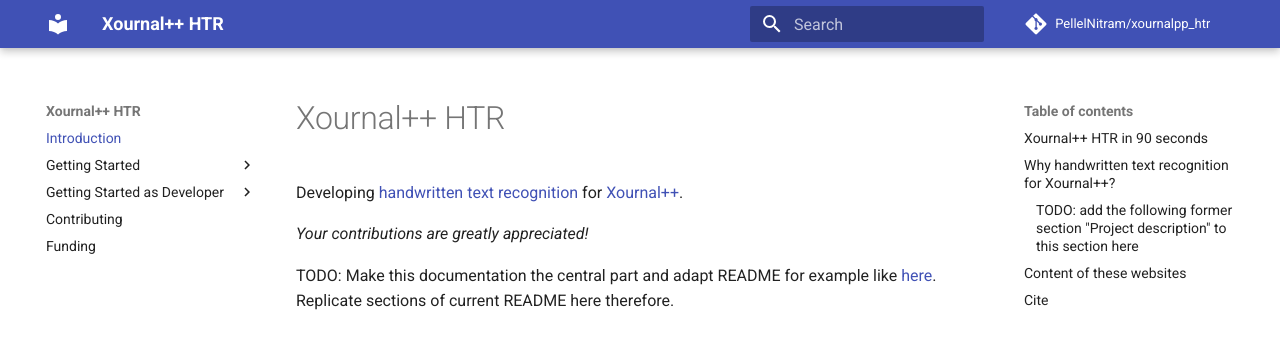
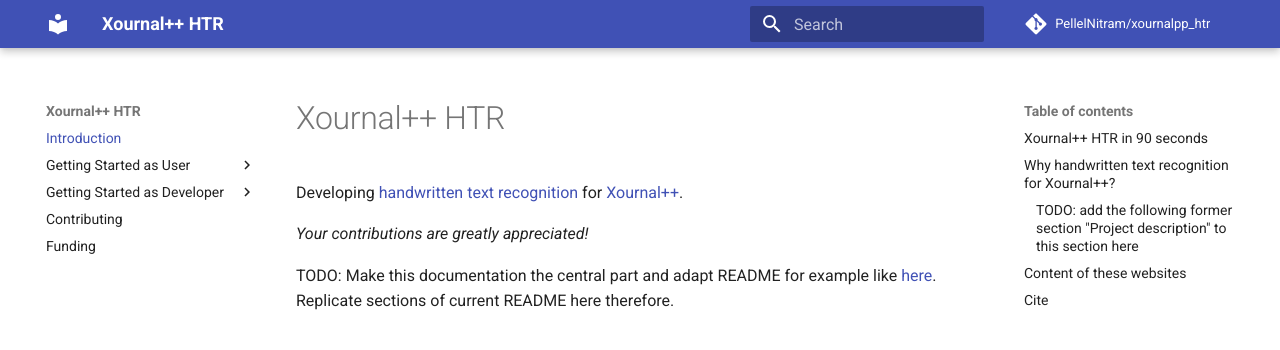
Before and after one commit to PellelNitram/xournalpp_htr, an MkDocs documentation site: the page built from docs/index.md, in a window 1280 px wide. Shown: the top 350 px of the page. Built offline with MkDocs 1.6.1 and Material for MkDocs 9.7.7, drawn with Linux system fonts in a browser that asks for light colours; comment, search, counter and statistics services are not loaded.

Commit message:
Work on documentation structure.

```diff
--- a/mkdocs.yml
+++ b/mkdocs.yml
@@ -20,7 +20,7 @@
 
 nav:
   - Introduction: 'index.md'
-  - Getting Started:
+  - Getting Started as User:
     - Installation: 'installation_user.md'
     - User Guide: 'user_guide.md'
   - Getting Started as Developer:
```
